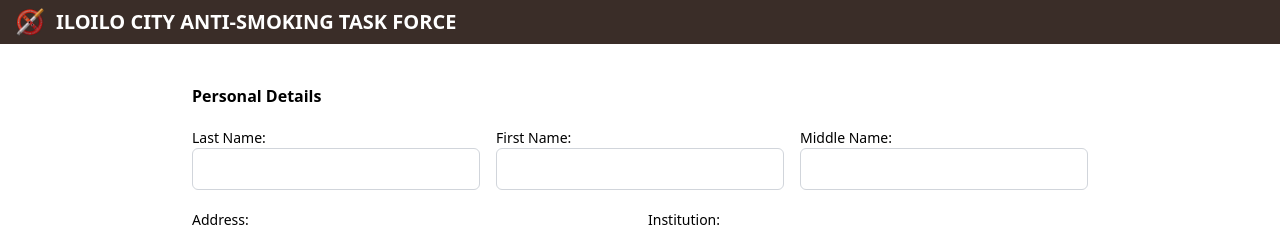
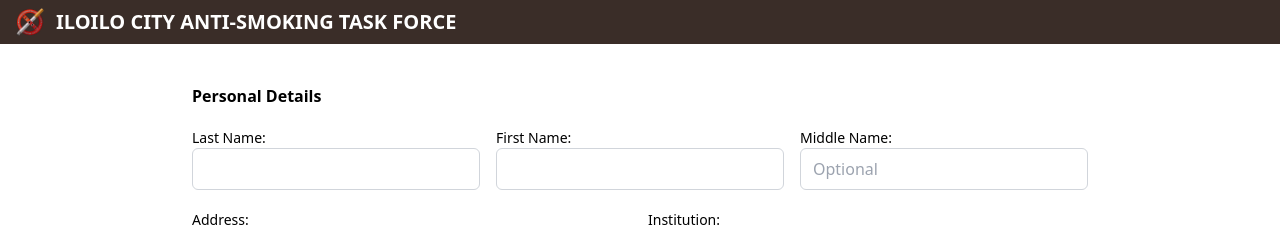
Before and after one commit to code1426/ICAST-Violator-Management, a React (Vite) app: page /formInput in a window 1280 px wide. Shown: the top 228 px of the page. Built offline with nearby package versions, Linux system fonts and the light colour scheme; no server answers.

Commit message:
placeholder

```diff
--- a/src/pages/FormInputPage.tsx
+++ b/src/pages/FormInputPage.tsx
@@ -156,6 +156,7 @@ const FormInputPage: React.FC = () => {
                   name="MiddleName"
                   value={formData.MiddleName}
                   onChange={handleChange}
+                  placeholder="Optional"
                   className={`w-full px-3 py-2 border ${
                     errors.MiddleName ? "border-red-500" : "border-gray-300"
                   } rounded-md`}
```
